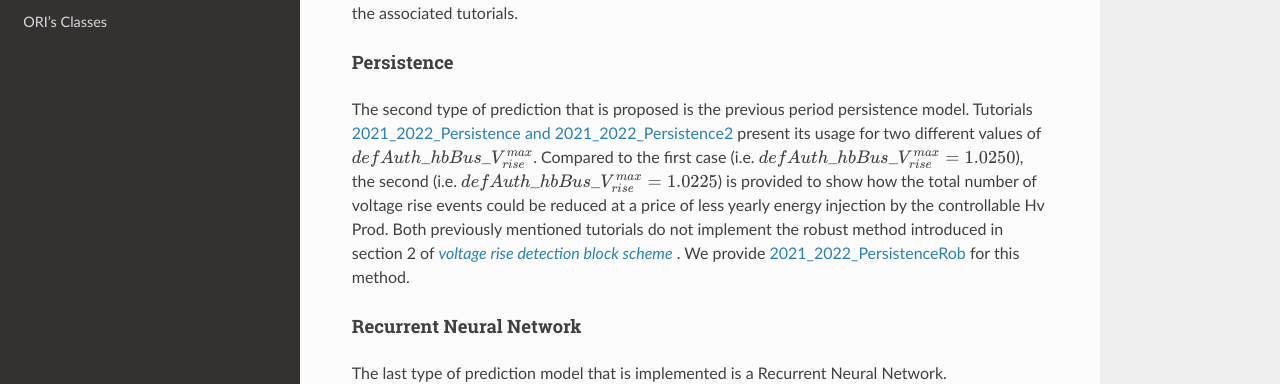
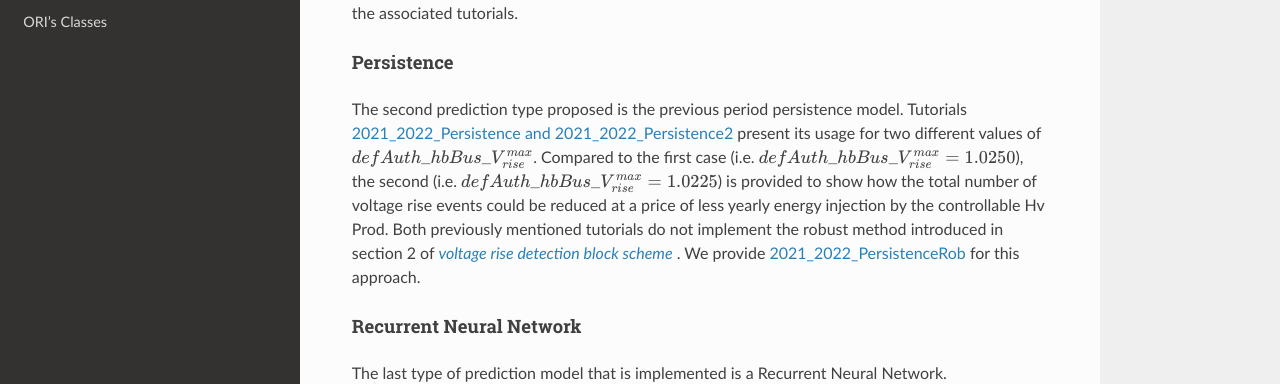
Before and after one commit to pajjaecat/ORI-SRD, a Sphinx documentation site: the page built from docs/HowToUse/howToUse.rst, in a window 1280 px wide and 900 px high, scrolled down 2120 px. Shown: the part 325-709 px from the top of the window. Built offline with Sphinx 7.4.7 and the Read the Docs theme 2.0.0, drawn with Linux system fonts in a browser that asks for light colours.

Commit message:
Update howToUse.rst

```diff
--- a/docs/HowToUse/howToUse.rst
+++ b/docs/HowToUse/howToUse.rst
@@ -127,13 +127,13 @@ For comparison purposes and to establish a baseline, the simulations must first
 
 Persistence
 ===========
-The second type of prediction that is proposed is the previous period persistence model. Tutorials
+The second prediction type proposed is the previous period persistence model. Tutorials
 :ref:`Rst2021_2022_Persistence` present its usage for two different values of :math:`defAuth\_ hbBus\_ V^{max}_{rise}`.
 Compared to the first case (i.e. :math:`defAuth\_ hbBus\_ V^{max}_{rise} = 1.0250`), the second
 (i.e. :math:`defAuth\_ hbBus\_ V^{max}_{rise} = 1.0225`) is provided to show how the total number of voltage rise events
 could be reduced at a price of less yearly energy injection by the controllable Hv Prod. Both previously mentioned tutorials
-do not implement the robust  method introduced in section 2 of |vRiseBlockScheme|_ .
-We provide :ref:`Rst2021_2022_PersistenceRob` for this method.
+do not implement the robust method introduced in section 2 of |vRiseBlockScheme|_ . We provide :ref:`Rst2021_2022_PersistenceRob`
+for this approach.
 
 Recurrent Neural Network
 ========================
```
